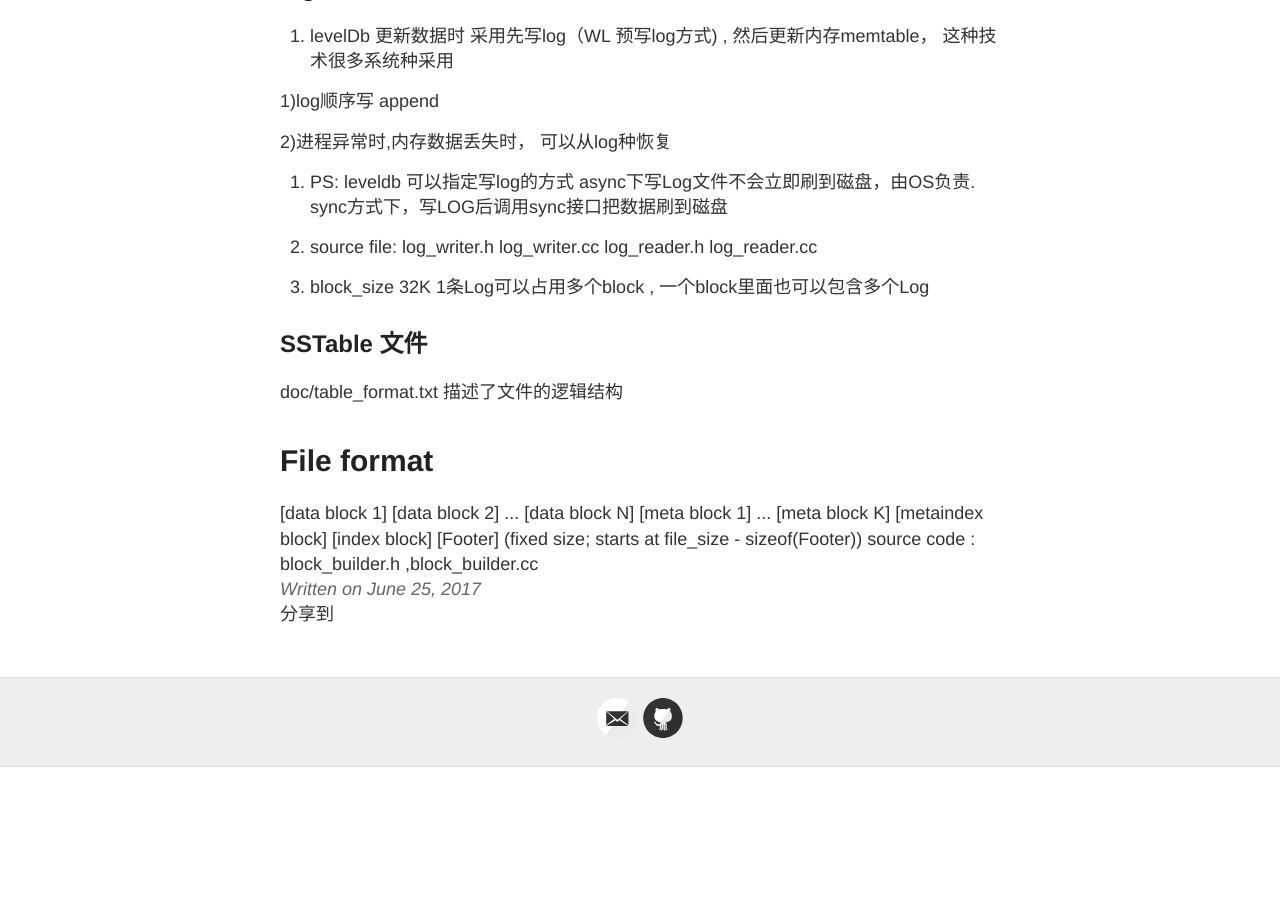
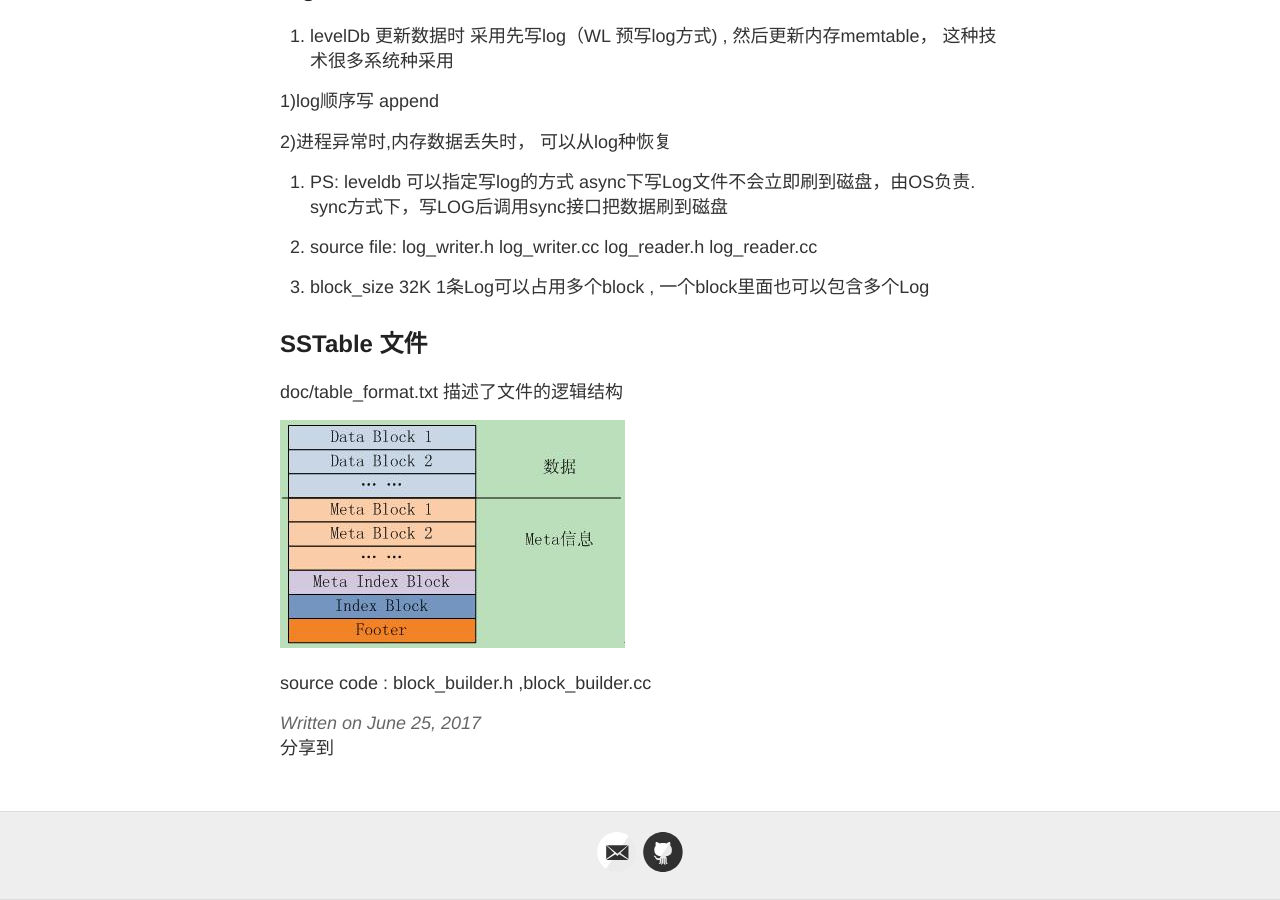
Before and after one commit to smallHW89/smallHW89.github.io, a Jekyll site: the page built from _posts/2017-06-25-leveldb.md, in a window 1280 px wide and 900 px high, scrolled down 1260 px. Built offline with Jekyll 4.4.1, drawn with Linux system fonts in a browser that asks for light colours; our own code applies the rules of GitHub Pages for plain Markdown files; comment, search, counter and statistics services are not loaded; before the commit the page ends 2027 px from its top, so only the background shows below that.

Commit message:
mod leveldb.md

```diff
--- a/_posts/2017-06-25-leveldb.md
+++ b/_posts/2017-06-25-leveldb.md
@@ -60,32 +60,7 @@ multiple threads without external synchronization.
 ## SSTable 文件
 doc/table_format.txt 描述了文件的逻辑结构
 
-File format
-===========
-
-  <beginning_of_file>
-
-  [data block 1]
-
-  [data block 2]
-
-  ...
-
-  [data block N]
-
-  [meta block 1]
-
-  ...
-
-  [meta block K]
-
-  [metaindex block]
-
-  [index block]
-
-  [Footer]        (fixed size; starts at file_size - sizeof(Footer))
-
-  <end_of_file>
+![从网上借用的一张sstable-file的逻辑结构描述图](../images/leveldb_format.JPG)
 
 
 source code :   block_builder.h ,block_builder.cc
```
